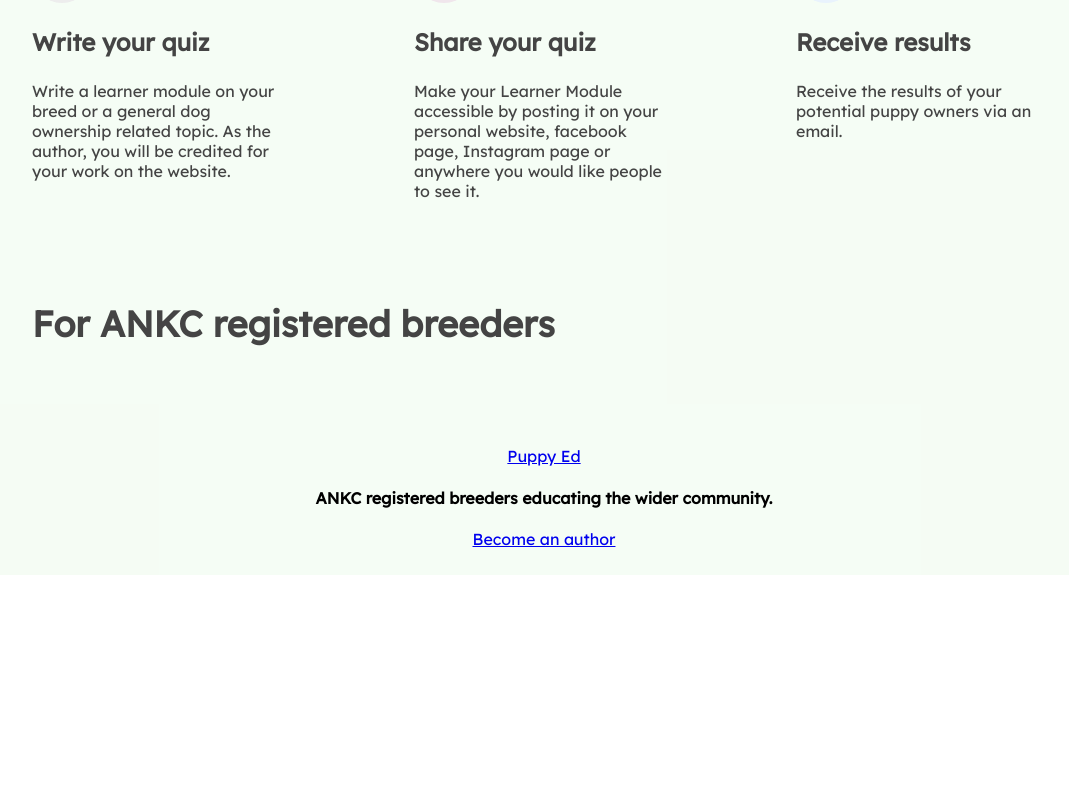
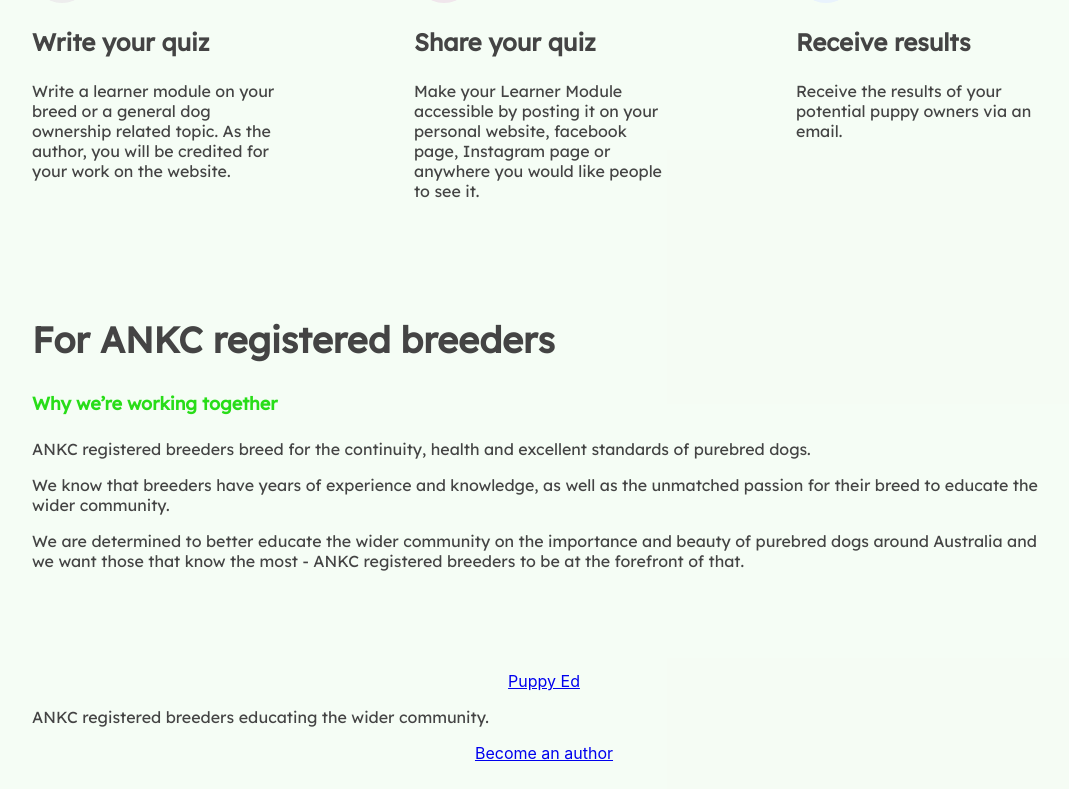
Before and after one commit to dylman123/puppy-ed, a React (Create React App) app: page / in a window 1280 px wide. Shown: the part 867-1656 px from the top of the page, without its empty margins (96-1165 px from the left). Before the commit the page ends 1442 px from the top, so only its background shows below. Built offline with nearby package versions, Linux system fonts and the light colour scheme.

Commit message:
cleaned up html tag css styles

```diff
--- a/src/components/Footer/Footer.js
+++ b/src/components/Footer/Footer.js
@@ -7,9 +7,9 @@ export default function Footer() {
       <a className='footerHeading' href='/'>
         Puppy Ed
       </a>
-      <h4 className='heading4'>
+      <p>
         ANKC registered breeders educating the wider community.
-      </h4>
+      </p>
       <a className='footerCta' href='/#join'>
         Become an author
       </a>
--- a/src/containers/HomePage/SectionHowItWorks/SectionHowItWorks.js
+++ b/src/containers/HomePage/SectionHowItWorks/SectionHowItWorks.js
@@ -13,27 +13,27 @@ export default function SectionHowItWorks() {
           <h3 className='title'>
             Write your quiz
           </h3>
-          <div className='description'>
+          <p className='description'>
             Write a learner module on your breed or a general dog ownership related topic. As the author, you will be credited for your work on the website.
-          </div>
+          </p>
         </div>
         <div className='step'>
           <span class="material-icons-outlined md-36 icon icon2">send</span>
           <h3 className='title'>
             Share your quiz
           </h3>
-          <div className='description'>
+          <p className='description'>
             Make your Learner Module accessible by posting it on your personal website, facebook page, Instagram page or anywhere you would like people to see it.
-          </div>
+          </p>
         </div>
         <div className='step'>
           <span class="material-icons-outlined md-36 icon icon3">emoji_events</span>
           <h3 className='title'>
             Receive results
           </h3>
-          <div className='description'>
+          <p className='description'>
             Receive the results of your potential puppy owners via an email.
-          </div>
+          </p>
         </div>
       </div>
     </div>
--- a/src/containers/HomePage/SectionOurMission/SectionOurMission.js
+++ b/src/containers/HomePage/SectionOurMission/SectionOurMission.js
@@ -7,6 +7,18 @@ export default function SectionOurMission() {
       <h2>
         For ANKC registered breeders
       </h2>
+      <h4>
+        Why we’re working together
+      </h4>
+      <p>
+        ANKC registered breeders breed for the continuity, health and excellent standards of purebred dogs.
+      </p>
+      <p>
+        We know that breeders have years of experience and knowledge, as well as the unmatched passion for their breed to educate the wider community.
+      </p>
+      <p>
+        We are determined to better educate the wider community on the importance and beauty of purebred dogs around Australia and we want those that know the most - ANKC registered breeders to be at the forefront of that.
+      </p>
     </div>
   );
 }
--- a/src/index.css
+++ b/src/index.css
@@ -12,11 +12,14 @@ code {
     monospace;
 }
 
+h1,h2,h3,h4,p {
+  text-align: start;
+  font-family: 'Lexend Deca', 'Roboto', 'sans-serif';
+}
+
 h1 {
   color: #28DD18;
   font-size: 32px;
-  text-align: start;
-  font-family: 'Lexend Deca', 'Roboto', 'sans-serif';
 }
 
 @media screen and (min-width: 768px) {
@@ -28,23 +31,21 @@ h1 {
 h2 {
   color: #444444;
   font-size: 36px;
-  text-align: start;
-  font-family: 'Lexend Deca', 'Roboto', 'sans-serif';
 }
 
 h3 {
   color: #444444;
   font-size: 18px;
-  text-align: start;
-  font-family: 'Lexend Deca', 'Roboto', 'sans-serif';
 }
 
-div {
-  font-family: 'Lexend Deca', 'Roboto', 'sans-serif';
+h4 {
+  color: #28DD18;
+  font-size: 18px;
 }
 
 p {
-  font-family: 'Lexend Deca', 'Roboto', 'sans-serif';
+  color: #444444;
+  font-size: 16px;
 }
 
 a:hover {
```
